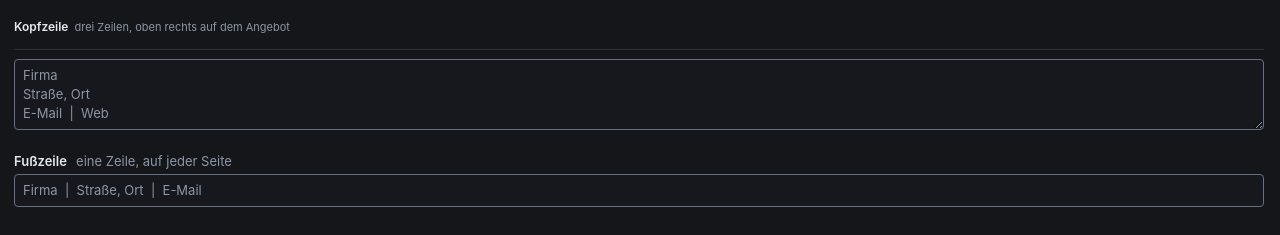
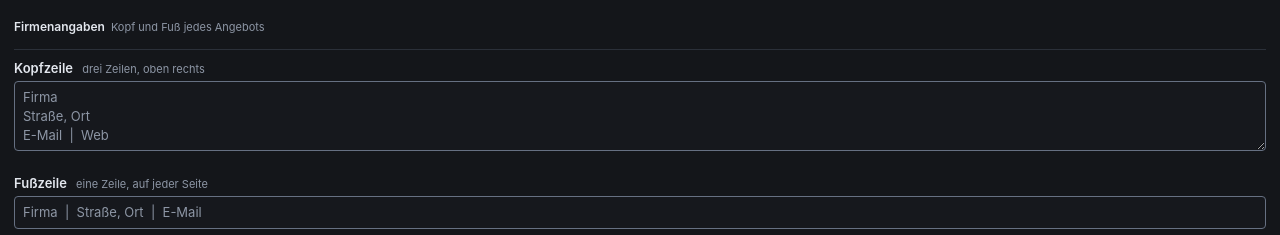
Before and after one commit to lucascarvalhodasilva/kalkula, a website: page src/einstellungen.html in a window 1280 px wide. Shown: the top 235 px of the page. Drawn offline with Linux system fonts and the light colour scheme.

Commit message:
Fokusring und Überschriften der Nebenfenster
Der Fokusring lag an den Feldern des Einstellungsfensters links und
rechts unter der Kante. Er sitzt 4px außerhalb des Feldes
(outline-offset:2px plus 2px Strichstärke), die Felder nehmen die volle
Breite ihres Kastens ein, und der Kasten schneidet mit overflow:auto an
seiner Polsterkante ab — links standen 0px zur Verfügung, rechts 2. Es
sah aus, als seien die Felder angeschnitten.

`padding-inline:4px` mit ausgleichendem `margin-inline:-4px` schafft den
Platz, ohne etwas zu verschieben: der Kasten wird 8px breiter, sein
Inhalt steht Pixel für Pixel dort, wo er stand. Nachgemessen: 4px frei
auf beiden Seiten, Felder unverändert bei 14px. Dasselbe Muster stand in
katalog.html und ist mitbehoben — dort sind Knöpfe und Felder in
derselben Lage.

Die Überschriften waren nicht verschieden gestaltet, sie standen nur
zweimal da: index.html und einstellungen.html trugen byteweise dieselbe
h2-Regel. Sie steht jetzt in app.css, wo Gemeinsames hingehört.
druck.html und katalog.html haben keine h2, bekommen davon also nichts
ab.

Der wirkliche Bruch saß im ersten Abschnitt der Einstellungen:
„Kopfzeile" war eine Abschnittsüberschrift mit Trennlinie, ihr
gleichrangiges Geschwister „Fußzeile" nur eine Feldbeschriftung. Und das
Textfeld hatte gar keine Beschriftung — eine Überschrift ist keine, ohne
`for` bleibt das Feld für die Vorlesehilfe namenlos. Der Abschnitt heißt
jetzt „Firmenangaben", wie der Hinweis am Zahnrad ihn ohnehin nennt, und
beide Felder tragen ihre eigene Beschriftung.

Dazu die Nebenangabe: neben einer Überschrift war sie 11px, neben einer
Feldbeschriftung 13px. Kein Entwurf, sondern ein Nebeneffekt — die 11px
standen allein gegen einen Umbruch in der Überschrift, und die
Beschriftung sah dabei niemand an. Jetzt eine Regel für beide.

Nicht angefasst: eine Feldbeschriftung ist 13px, eine Überschrift 12px —
das Untergeordnete ist größer als das Übergeordnete. Das gilt in jedem
Fenster und wäre eine Entwurfsentscheidung, keine Berichtigung.

Nebenbei: die README sagte „Fünf Dinge gehören dem Programm" und zählte
vier auf.

Co-Authored-By: Claude Opus 5 (1M context) <noreply@anthropic.com>

```diff
--- a/src/app.css
+++ b/src/app.css
@@ -44,8 +44,33 @@ body { font:13px/1.45 -apple-system,"Segoe UI",system-ui,sans-serif; color:var(-
 
 /* ---- Formularfelder ---- */
 .field { padding-block:9px } .field:first-child { padding-top:0 }
+/* ---- Abschnittsüberschrift ----
+   Wortgleich in index.html und einstellungen.html gewesen, zweimal gepflegt
+   und damit zweimal Gelegenheit, auseinanderzulaufen — genau das, wogegen es
+   diese Datei gibt.
+
+   Die Trennlinie hat oben wie unten 9px Luft, und `margin:0`: das erste
+   Element danach rückt selbst ab. Sonst stünde unter jeder Linie ein anderer
+   Abstand, je nachdem, was folgt.
+
+   Die Nebenangabe bleibt eine Nebenangabe: in voller Größe neben einer
+   12px-Überschrift brach sie um und schob die Linie darunter weg. */
+h2 { font-size:12px; font-weight:600; margin:0; display:flex; align-items:center; gap:6px;
+     min-height:calc(26px + 9px + 1px); padding-bottom:9px; border-bottom:1px solid var(--line) }
+/* Die Nebenangabe, einmal für alle Zusammenhänge: neben einer Überschrift
+   („Vorgabe je Zeile") wie neben einer Feldbeschriftung („€/h", „drei Zeilen,
+   oben rechts"). Es ist dieselbe Sache und sieht deshalb gleich aus.
+
+   Vorher war sie neben der Überschrift 11px und neben der Beschriftung 13px —
+   nicht aus Absicht, sondern weil die 11px seinerzeit allein gegen den
+   Umbruch in der Überschrift gesetzt wurden und die Beschriftung dabei
+   niemand ansah. */
+.meta { font-weight:400; color:var(--muted); font-size:11px; line-height:1.3 }
+
 label.t { display:block; font-weight:600; margin-bottom:3px }
-label.t .meta { font-weight:400; color:var(--muted); margin-left:6px }
+/* Die Überschrift ist ein Flexkasten und setzt den Abstand über `gap`; eine
+   Beschriftung ist es nicht, dort braucht die Nebenangabe ihn selbst. */
+label.t .meta { margin-left:6px }
 input[type=text],input[type=date],input[type=number],select,textarea {
   width:100%; padding:6px 8px; border:1px solid var(--field-line); border-radius:var(--r-sm);
   background:var(--sunk); font:inherit; color:inherit;
--- a/src/einstellungen.html
+++ b/src/einstellungen.html
@@ -20,16 +20,19 @@
      dafür braucht es das Hauptfenster nicht. Nur die Preisliste geht dorthin
      zurück: eine Tabelle wird an genau einer Stelle gelesen. */
   body { display:flex; flex-direction:column; padding:14px; gap:14px; overflow:hidden }
-  main { flex:1; overflow:auto; display:flex; flex-direction:column; gap:16px; padding-right:2px }
+  /* `padding-inline` mit ausgleichendem negativem Rand: der Fokusring liegt
+     4px außerhalb des Feldes (`outline-offset:2px` plus 2px Strichstärke in
+     app.css), und ein Feld, das die volle Breite einnimmt, verliert ihn an
+     der Kante dieses Kastens — `overflow:auto` schneidet ihn ab. Es sah aus,
+     als seien die Felder links und rechts angeschnitten.
+
+     Der negative Rand gibt den Platz zurück, den die Polsterung nimmt: der
+     Kasten wird 8px breiter, sein Inhalt steht aber Pixel für Pixel dort, wo
+     er vorher stand. */
+  main { flex:1; overflow:auto; display:flex; flex-direction:column; gap:16px;
+         padding-inline:4px; margin-inline:-4px }
 
   section { display:flex; flex-direction:column }
-  /* Die Trennlinie einer Überschrift hat oben wie unten 9 px Luft: `margin:0`
-     und jedes erste Element danach rückt selbst um 9 px ab. Vorher standen
-     unter den drei Linien 13, 4 und 4 px — je nachdem, ob ein Feld, die
-     Logo-Zeile oder die Kachel folgte. Drei Abschnitte, drei Abstände. */
-  h2 { font-size:12px; font-weight:600; margin:0; display:flex; align-items:center; gap:6px;
-       min-height:calc(26px + 9px + 1px); padding-bottom:9px; border-bottom:1px solid var(--line) }
-  h2 .meta { font-weight:400; color:var(--muted); font-size:11px; line-height:1.3 }
 
   /* Das Logo auf kariertem Grund: ein durchsichtiges PNG verschwände sonst auf
      dunklem Grund, und man könnte nicht unterscheiden, ob es fehlt oder nur
@@ -57,9 +60,19 @@
 <body>
 
 <main>
+  <!-- „Firmenangaben" wie im Hinweis des Zahnrads in der Seitenleiste
+       („Einstellungen: Firmenangaben, Logo, Preisliste") — dieselben drei
+       Gruppen, dieselben Wörter.
+
+       Vorher trug dieser Abschnitt „Kopfzeile" als Überschrift, und die
+       Fußzeile darunter nur eine Feldbeschriftung. Zwei gleichrangige
+       Angaben, zwei verschiedene Kleider: die eine mit Trennlinie über die
+       ganze Breite, die andere ohne. Dazu hatte das Textfeld gar keine
+       Beschriftung, denn eine Überschrift ist keine. -->
   <section>
-    <h2>Kopfzeile <span class="meta">drei Zeilen, oben rechts auf dem Angebot</span></h2>
+    <h2>Firmenangaben <span class="meta">Kopf und Fuß jedes Angebots</span></h2>
     <div class="field">
+      <label class="t" for="kopf">Kopfzeile <span class="meta">drei Zeilen, oben rechts</span></label>
       <textarea id="kopf" rows="3"
         placeholder="Firma&#10;Straße, Ort&#10;E-Mail  |  Web"></textarea>
     </div>
```
Also changed, not shown: src/index.html (+0 -8 lines), src/katalog.html (+11 -1 lines), README.md.
